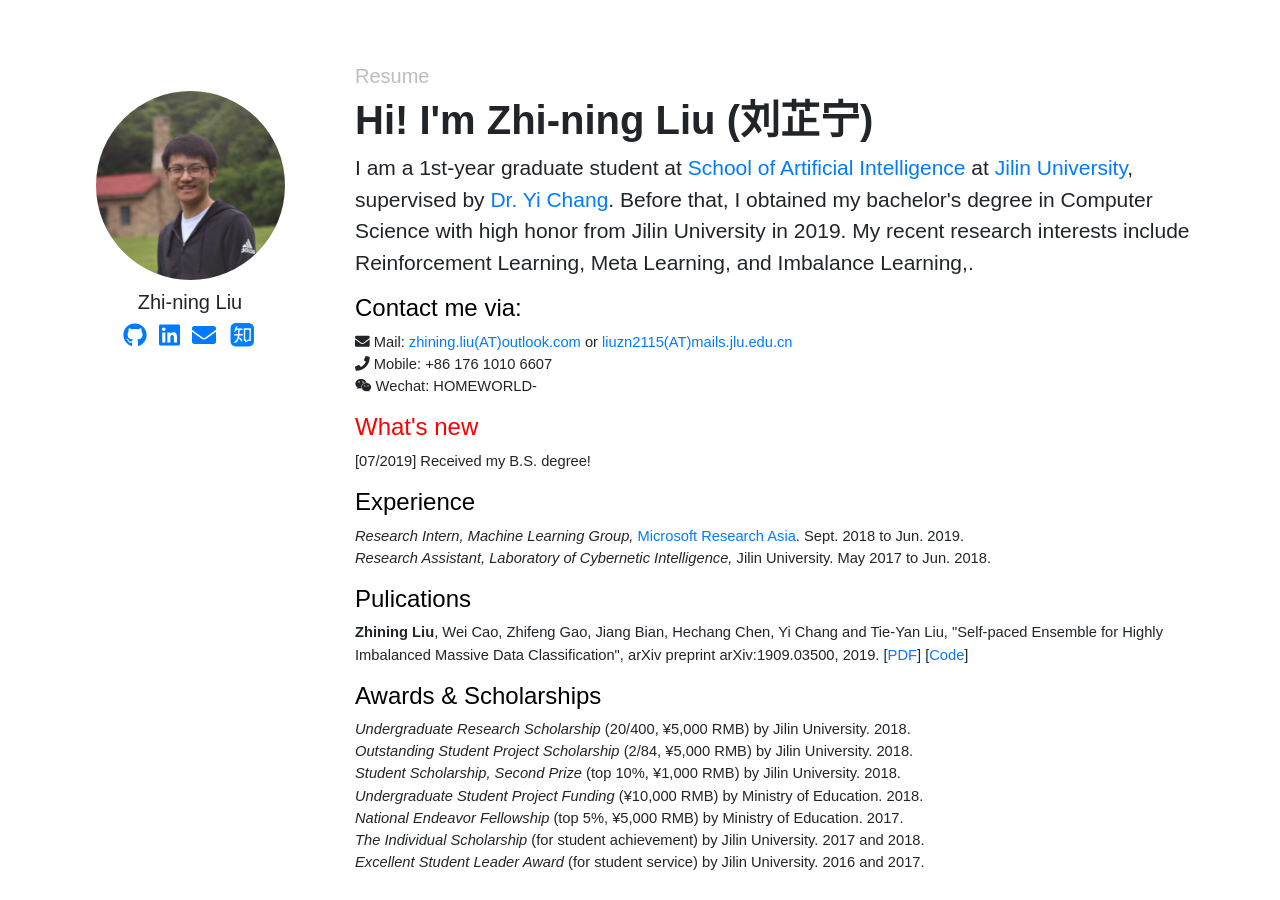
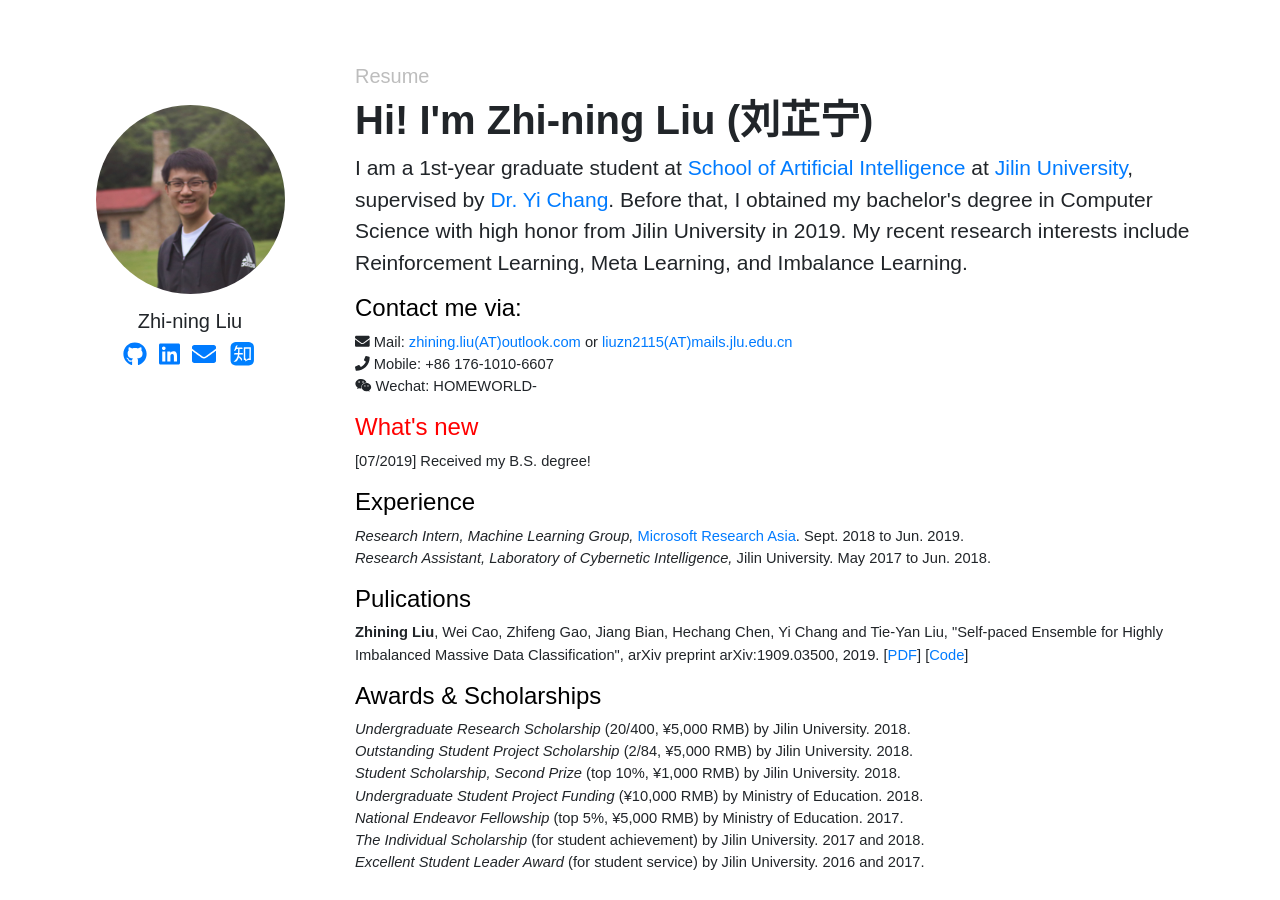
Before and after one commit to ZhiningLiu1998/ZhiningLiu1998.github.io, a Jekyll site: the page built from index.html, in a window 1280 px wide. Built offline with Jekyll 4.4.1, drawn with Linux system fonts in a browser that asks for light colours; nearby versions of some CDN libraries.

Commit message:
fixed typo

```diff
--- a/index.html
+++ b/index.html
@@ -20,7 +20,7 @@ layout: layout
         <a href="https://jlu.edu.cn/">Jilin University</a>, supervised by
         <a href="http://yichang-cs.com/"> Dr. Yi Chang</a>.
         Before that, I obtained my bachelor's degree in Computer Science with high honor from Jilin University in 2019.
-        My recent research interests include Reinforcement Learning, Meta Learning, and Imbalance Learning,.
+        My recent research interests include Reinforcement Learning, Meta Learning, and Imbalance Learning.
       <p>
 
       <h4><font color="black">Contact me via:</font></h4>
@@ -29,7 +29,7 @@ layout: layout
           <i class="fa fa-envelope"></i> Mail:
             <a href="mailto:{{ site.email }}">zhining.liu(AT)outlook.com</a> or
             <a href="mailto:liuzn2115@mails.jlu.edu.cn">liuzn2115(AT)mails.jlu.edu.cn</a><br>
-          <i class="fa fa-phone"></i> Mobile: +86 176 1010 6607<br>
+          <i class="fa fa-phone"></i> Mobile: +86 176-1010-6607<br>
           <i class="fab fa-weixin"></i> Wechat: HOMEWORLD-
           </p>
         </div>
--- a/static/css/main.css
+++ b/static/css/main.css
@@ -27,8 +27,8 @@ body {
 }
 
 .avatar{
-  padding-top:  10%;
-  padding-bottom: 10px;
+  padding-top:  15%;
+  padding-bottom: 15px;
 }
 
 .social{
```
